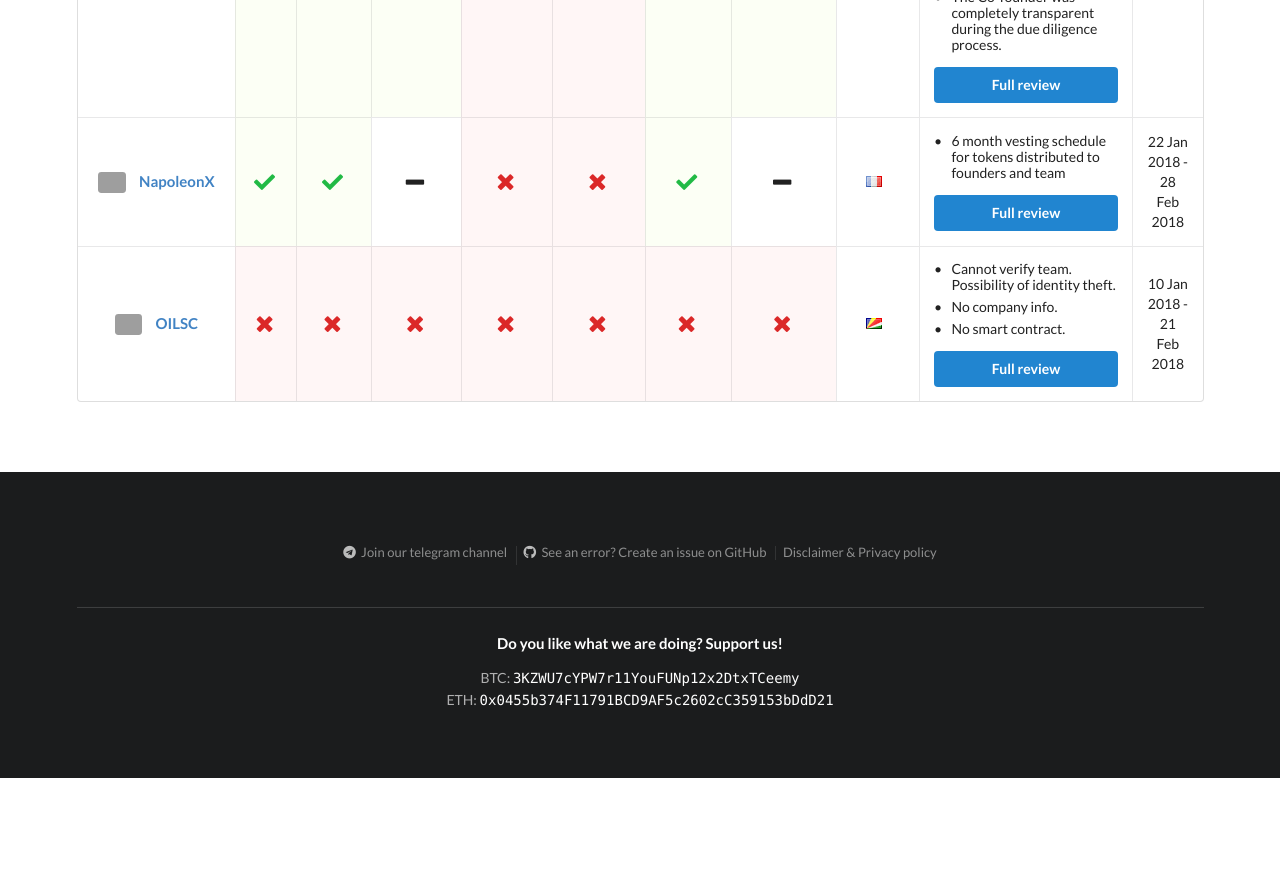
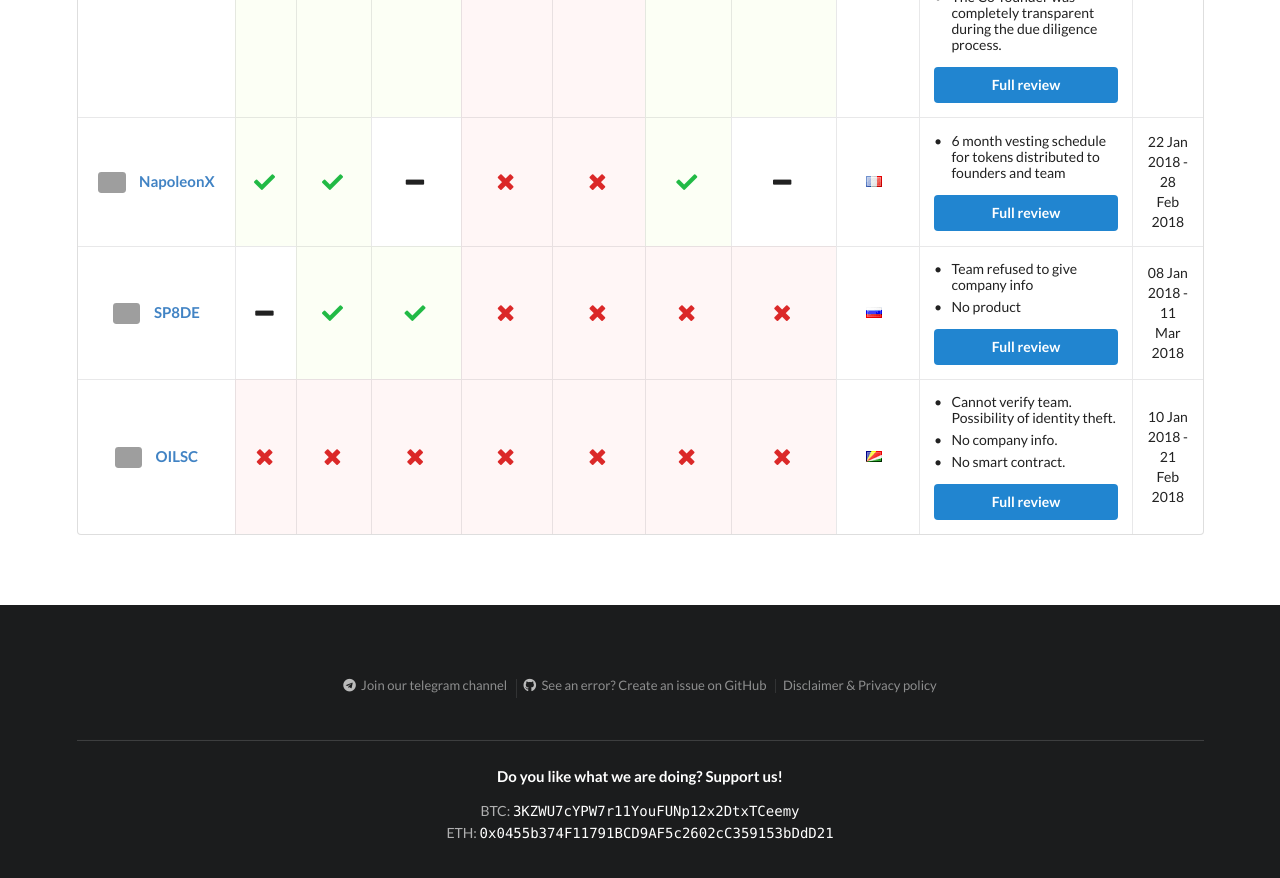
Before and after one commit to ico-check/ico-check, a Jekyll site: the page built from index.md, in a window 1280 px wide and 900 px high, scrolled down 2653 px. Shown: the top 878 px of the window. Built offline with Jekyll 4.4.1, drawn with Linux system fonts in a browser that asks for light colours; nearby versions of some CDN libraries; before the commit the page ends 3431 px from its top, so only the background shows below that; grey boxes are pictures that could not be loaded.

Commit message:
45-sp8de-ico-check
Added SP8DE
- Team refused to give company info
- No product
- Non-transparent

```diff
--- a/_data/active-future-icos.yml
+++ b/_data/active-future-icos.yml
@@ -163,6 +163,25 @@
   safe: false
   issue_url: https://github.com/ico-check/ico-check/issues/3
 
+- name: SP8DE
+  image: https://i.imgur.com/awwDugn.jpg
+  url: https://sp8de.com
+  real_team:
+  github: true
+  smart_contract: true
+  product: false
+  min_vesting: false
+  have_company: false
+  transparent: false
+  location: Russia
+  comments:
+    - content: Team refused to give company info
+    - content: No product
+  ico_start_date: 2018-01-08T11:00:00Z
+  ico_end_date: 2018-03-11T11:00:00Z
+  safe: false
+  issue_url: https://github.com/ico-check/ico-check/issues/54
+
 - name: OILSC
   image: https://i.imgur.com/t58Tyzq.jpg
   url: http://oilsc.io/
```
